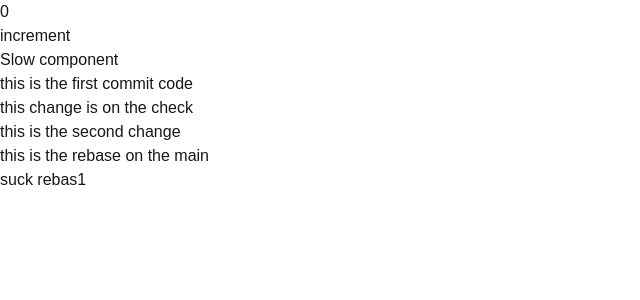
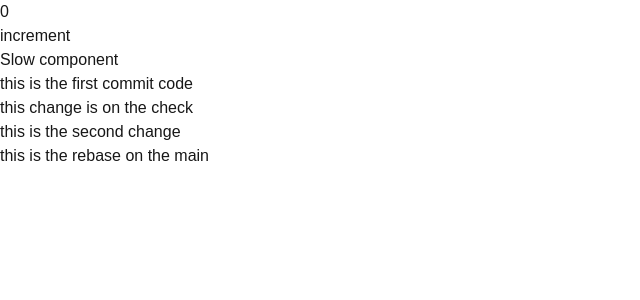
Before and after one commit to ZAK123DSFDF/react-compiler-check1, a Next.js app: page / in a window 1280 px wide. Shown: the top 300 px of the page, without its empty margins (0-640 px from the left). Built offline with nearby package versions, Linux system fonts and the light colour scheme.

Commit message:
this is the rebase

```diff
--- a/src/app/page.tsx
+++ b/src/app/page.tsx
@@ -23,7 +23,6 @@ export default function Home() {
           <h1>this change is on the check</h1>
           <h1>this is the second change</h1>
           <h1>this is the rebase on the main</h1>
-          <h1>suck rebas1</h1>
       </>
   );
 }
```
